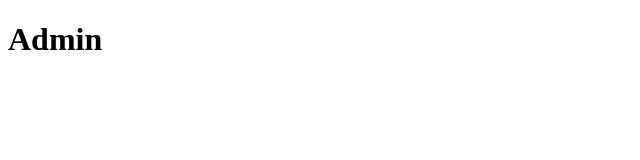
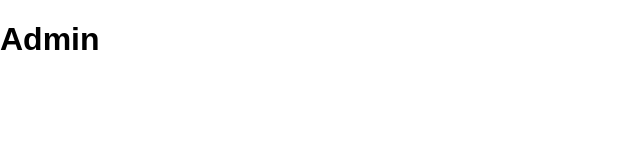
Before and after one commit to ibrunoss/dashboard, a Next.js app: page / in a window 1280 px wide. Shown: the top 160 px of the page, without its empty margins (0-640 px from the left). Built offline with nearby package versions, Linux system fonts and the light colour scheme.

Commit message:
style: add Template.css

```diff
--- /dev/null
+++ b/src/components/Template/Template.css
@@ -0,0 +1,15 @@
+html,
+body {
+  padding: 0;
+  margin: 0;
+  font-family: "Poppins", sans-serif;
+}
+
+a {
+  color: inherit;
+  text-decoration: none;
+}
+
+* {
+  box-sizing: border-box;
+}
```
Also changed, not shown: src/pages/_app.tsx (+4 -3 lines).
